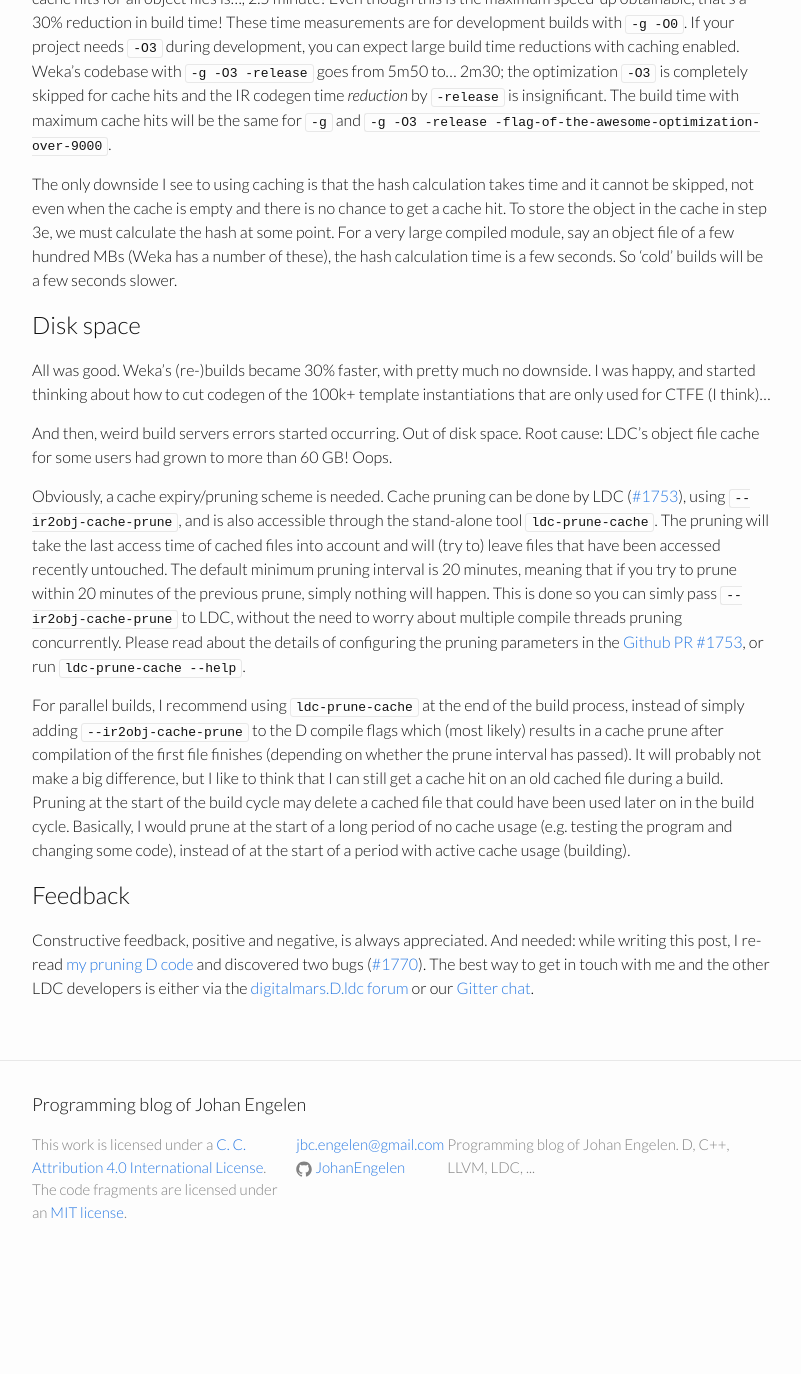
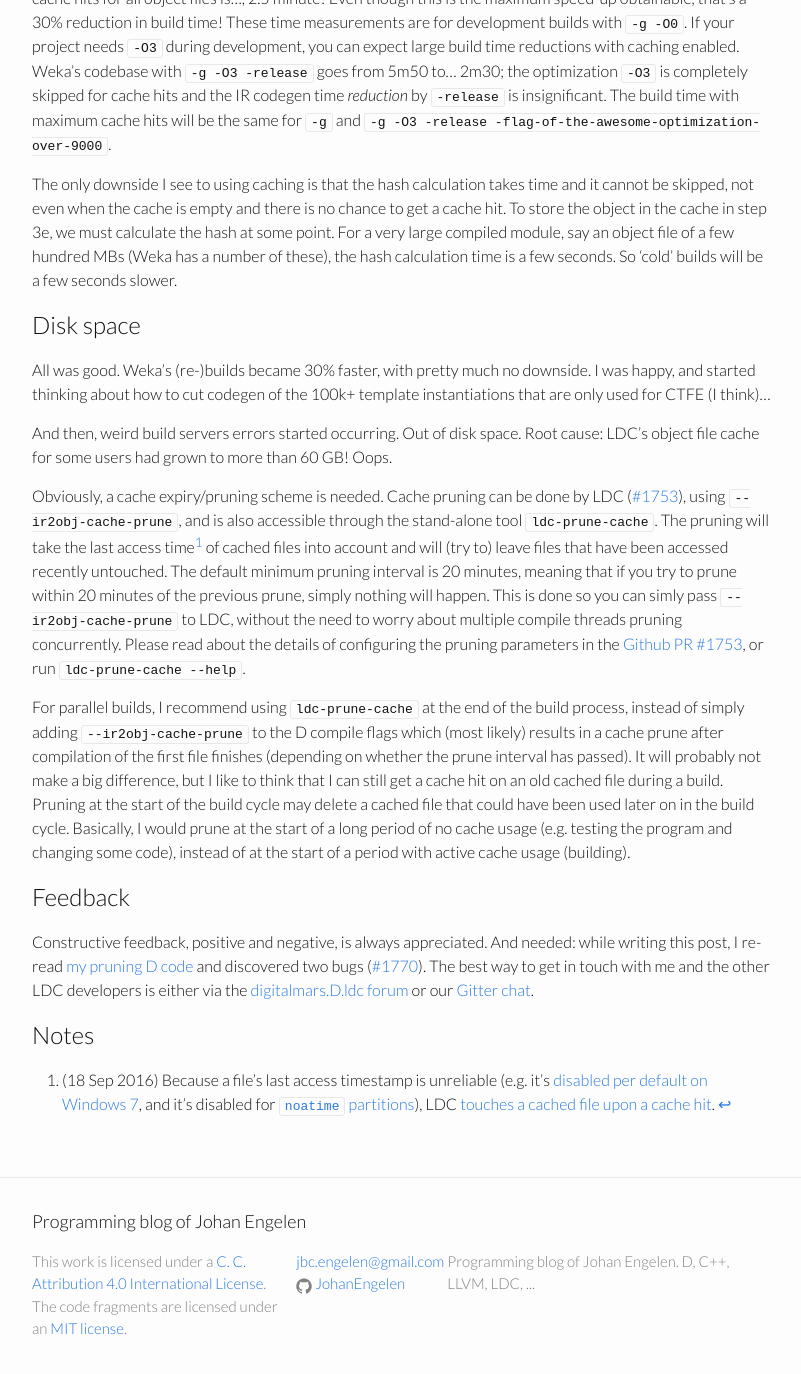
Before and after one commit to JohanEngelen/johanengelen.github.io, a Jekyll site: the page built from _posts/2016-09-17-LDC-object-file-caching.md, in a window 1280 px wide and 1400 px high, scrolled down 3290 px. Shown: the top 1374 px of the window, without its empty margins (238-1039 px from the left). Built offline with Jekyll 4.4.1, drawn with Linux system fonts in a browser that asks for light colours; before the commit the page ends 4573 px from its top, so only the background shows below that.

Commit message:
Add footnote about last access time.

```diff
--- a/_posts/2016-09-17-LDC-object-file-caching.md
+++ b/_posts/2016-09-17-LDC-object-file-caching.md
@@ -114,7 +114,9 @@ All was good. Weka's (re-)builds became 30% faster, with pretty much no downside
 
 And then, weird build servers errors started occurring. Out of disk space. Root cause: LDC's object file cache for some users had grown to more than 60 GB! Oops.
 
-Obviously, a cache expiry/pruning scheme is needed. Cache pruning can be done by LDC ([#1753](https://github.com/ldc-developers/ldc/pull/1753)), using `--ir2obj-cache-prune`, and is also accessible through the stand-alone tool `ldc-prune-cache`. The pruning will take the last access time of cached files into account and will (try to) leave files that have been accessed recently untouched. The default minimum pruning interval is 20 minutes, meaning that if you try to prune within 20 minutes of the previous prune, simply nothing will happen. This is done so you can simly pass `--ir2obj-cache-prune` to LDC, without the need to worry about multiple compile threads pruning concurrently. Please read about the details of configuring the pruning parameters in the [Github PR #1753](https://github.com/ldc-developers/ldc/pull/1753), or run `ldc-prune-cache --help`.
+Obviously, a cache expiry/pruning scheme is needed. Cache pruning can be done by LDC ([#1753](https://github.com/ldc-developers/ldc/pull/1753)), using `--ir2obj-cache-prune`, and is also accessible through the stand-alone tool `ldc-prune-cache`. The pruning will take the last access time[^accesstime] of cached files into account and will (try to) leave files that have been accessed recently untouched. The default minimum pruning interval is 20 minutes, meaning that if you try to prune within 20 minutes of the previous prune, simply nothing will happen. This is done so you can simly pass `--ir2obj-cache-prune` to LDC, without the need to worry about multiple compile threads pruning concurrently. Please read about the details of configuring the pruning parameters in the [Github PR #1753](https://github.com/ldc-developers/ldc/pull/1753), or run `ldc-prune-cache --help`.
+
+[^accesstime]: (18 Sep 2016) Because a file's last access timestamp is unreliable (e.g. it's [disabled per default on Windows 7](http://www.groovypost.com/howto/microsoft/enable-last-access-time-stamp-to-files-folder-windows-7/), and it's disabled for [`noatime` partitions](https://www.howtoforge.com/reducing-disk-io-by-mounting-partitions-with-noatime)), LDC [touches a cached file upon a cache hit](https://github.com/ldc-developers/ldc/blob/df4cd3fc20a916d449fe5737cfb6d19733d906d9/driver/ir2obj_cache.cpp#L218-L240).
 
 For parallel builds, I recommend using `ldc-prune-cache` at the end of the build process, instead of simply adding `--ir2obj-cache-prune` to the D compile flags which (most likely) results in a cache prune after compilation of the first file finishes (depending on whether the prune interval has passed). It will probably not make a big difference, but I like to think that I can still get a cache hit on an old cached file during a build. Pruning at the start of the build cycle may delete a cached file that could have been used later on in the build cycle. Basically, I would prune at the start of a long period of no cache usage (e.g. testing the program and changing some code), instead of at the start of a period with active cache usage (building).
 
@@ -122,3 +124,5 @@ For parallel builds, I recommend using `ldc-prune-cache` at the end of the build
 
 Constructive feedback, positive and negative, is always appreciated. And needed: while writing this post, I re-read [my pruning D code](https://github.com/ldc-developers/ldc/blob/master/driver/ir2obj_cache_pruning.d) and discovered two bugs ([#1770](https://github.com/ldc-developers/ldc/pull/1770)).
 The best way to get in touch with me and the other LDC developers is either via the [digitalmars.D.ldc forum](https://forum.dlang.org/group/digitalmars.D.ldc) or our [Gitter chat](https://gitter.im/ldc-developers/main).
+
+# Notes
```
